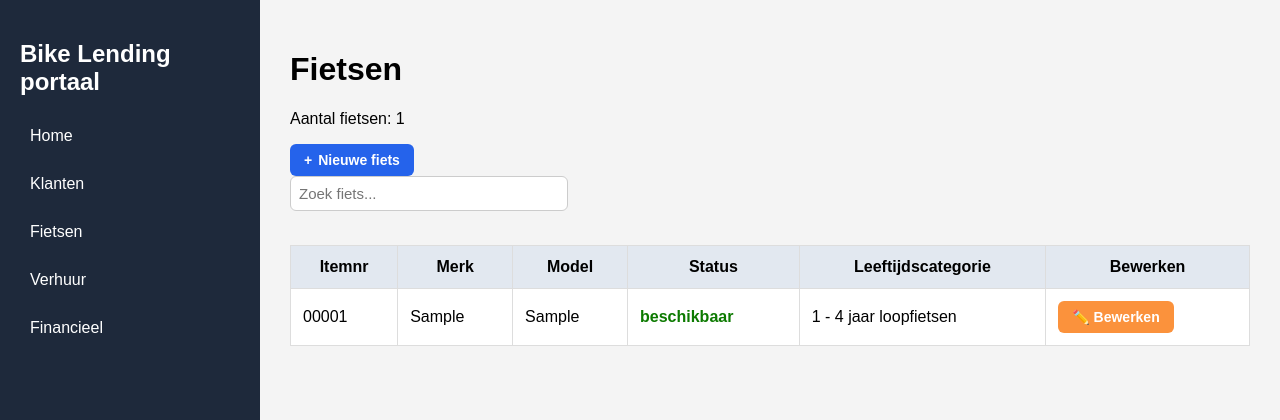
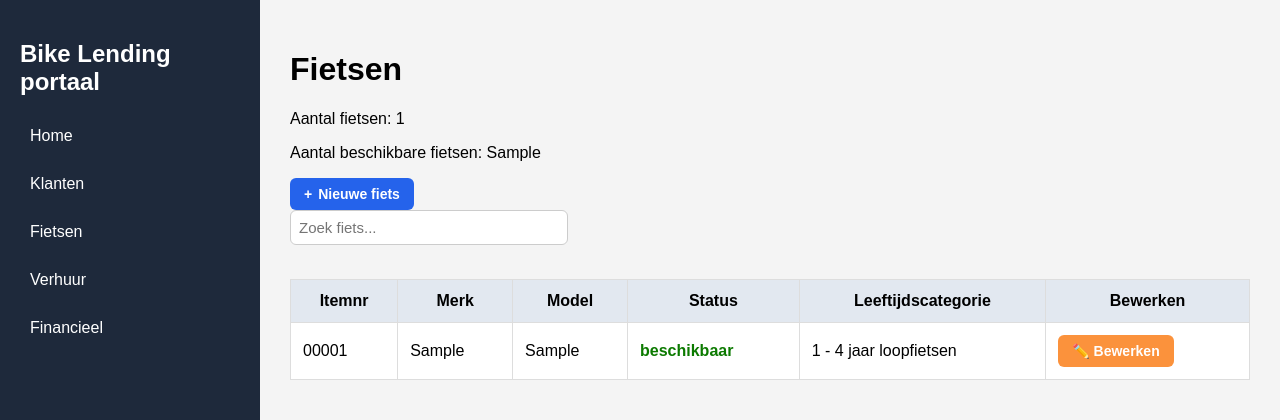
Before and after one commit to A-D-DBS-application/web-application-2025-group-35, a Flask app: template app/templates/fietsen.html in a window 1280 px wide. Shown: the top 420 px of the page. Run offline with Flask 3, Linux system fonts and the light colour scheme; tables that the repository leaves empty hold one stand-in row (values such as "Sample post"); the template is opened without the code that fills it: values that come from a table or form of the project are taken from there, most other values are stand-ins (such as "Sample title", 1, 10 or a date in 2020).

Commit message:
aantal beschikbare fietsen

```diff
--- a/app/routes.py
+++ b/app/routes.py
@@ -166,9 +166,13 @@ def fietsen():
         nulls_last(Item.leeftijdscategorie)
     ).all()
 
+    # Tel het aantal beschikbare fietsen
+    beschikbare_fietsen = Item.query.filter_by(status=StatusEnum.BESCHIKBAAR).count()
+
     return render_template(
         "fietsen.html",
         fietsen=fietsen,
+        beschikbare_fietsen=beschikbare_fietsen,
         StatusEnum=StatusEnum,
         LeeftijdEnum=LeeftijdEnum
     )
--- a/app/templates/fietsen.html
+++ b/app/templates/fietsen.html
@@ -6,6 +6,7 @@
 
 <h1>Fietsen</h1>
 <p class="count-text">Aantal fietsen: {{ fietsen|length }}</p>
+<p class="count-text">Aantal beschikbare fietsen: {{ beschikbare_fietsen }}</p>
 
 <button class="add-button" onclick="openAddPopup()"> Nieuwe fiets</button>
 
```
